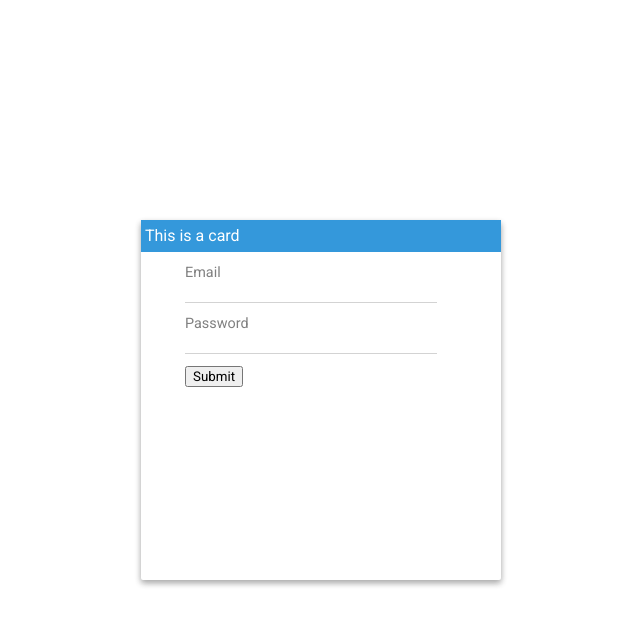
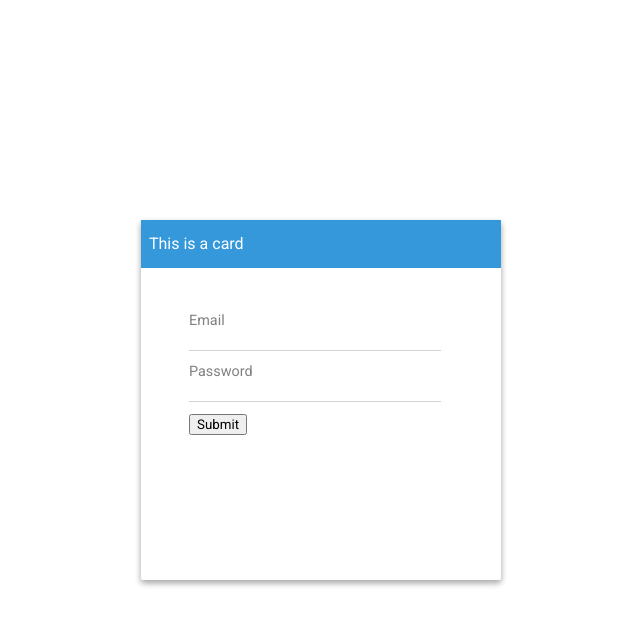
Before and after one commit to sebbekarlsson/Perselia, a Flask app: page / in a window 1280 px wide. Shown: the top 626 px of the page, without its empty margins (319-959 px from the left). Run offline with Flask 2, Linux system fonts and the light colour scheme.

Commit message:
Better material design for cards

```diff
--- a/perselia/flaskr/static/style/style.css
+++ b/perselia/flaskr/static/style/style.css
@@ -35,12 +35,12 @@
 
 .card-label {
   width: 100%;
-  height: 32px;
-  line-height: 32px;
+  height: 48px;
+  line-height: 48px;
   font-size: 100%; }
   .card-label p {
-    padding-left: 4px;
-    padding-right: 4px; }
+    padding-left: 8px;
+    padding-right: 8px; }
 
 .card-label-blue {
   background-color: #3498db;
@@ -53,6 +53,8 @@
 .card-content {
   padding-top: 12px !important;
   width: 80%; }
+  .card-content .form {
+    margin-top: 32px; }
 
 .content-centered {
   width: 100%;
@@ -67,7 +69,7 @@
   justify-content: center; }
 
 .text-padding-full {
-  padding: 4px; }
+  padding: 8px; }
 
 .form {
   width: 100%; }
--- a/perselia/flaskr/static/style/style.scss
+++ b/perselia/flaskr/static/style/style.scss
@@ -1,6 +1,6 @@
 $site_blue: #3498db;
 
-$text_padding: 4px;
+$text_padding: 8px;
 
 *{
     margin:0px;
@@ -48,8 +48,8 @@ $text_padding: 4px;
 
 .card-label{
     width:100%;
-    height:32px;
-    line-height: 32px;
+    height:48px;
+    line-height: 48px;
     font-size:100%;
 
     p{
@@ -71,6 +71,10 @@ $text_padding: 4px;
 .card-content{
   padding-top:12px !important;
   width:80%;
+
+  .form{
+    margin-top:32px;
+  }
 }
 
 .content-centered{
```
Also changed, not shown: 1 other file.
